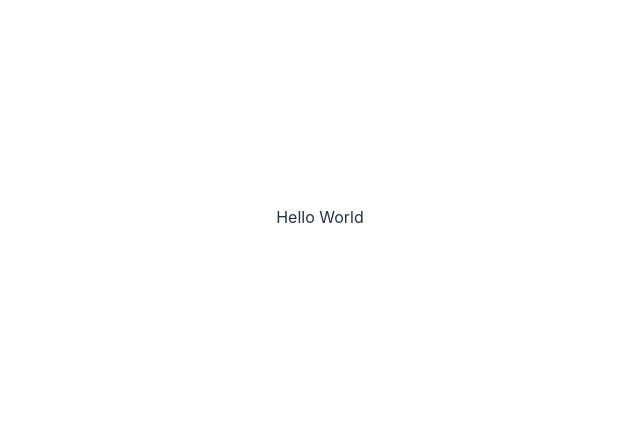
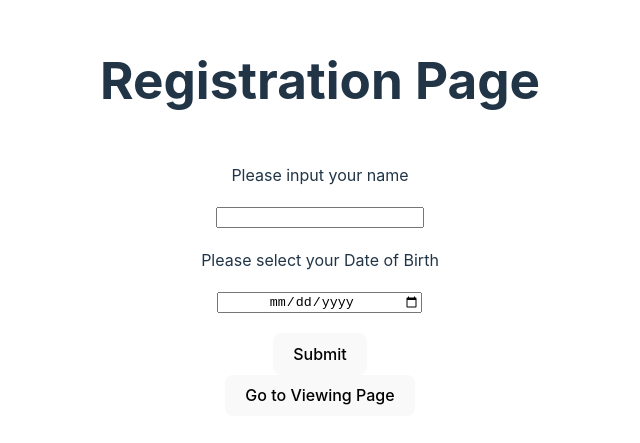
Before and after one commit to ktan185/nzpmc-mini-project, a React (Vite) app in the folder frontend/: page / in a window 1280 px wide. Shown: the part 183-626 px from the top of the page, without its empty margins (320-960 px from the left). Built offline with nearby package versions, Linux system fonts and the light colour scheme.

Commit message:
feat: implemented Registration Component

```diff
--- a/frontend/src/App.css
+++ b/frontend/src/App.css
@@ -4,3 +4,8 @@
   padding: 2rem;
   text-align: center;
 }
+
+.formContainer {
+  display: flex;
+  flex-direction: column;
+}
--- a/frontend/src/App.jsx
+++ b/frontend/src/App.jsx
@@ -1,11 +1,14 @@
 import './App.css'
+import Registration from './components/Registration.jsX'
 
 function App() {
-
   return (
-    <>
-      Hello World
-    </>
+    <div>
+      <Registration />
+      <button onClick={() => (window.location.href = '/viewing')}>
+        Go to Viewing Page
+      </button>
+    </div>
   )
 }
 
--- /dev/null
+++ b/frontend/src/components/Registration.jsx
@@ -0,0 +1,56 @@
+import { useState } from 'react'
+import styles from './registration.module.css'
+
+const Registration = () => {
+  const [name, setName] = useState('')
+  const [dob, setDob] = useState('')
+  const [submitStatus, setSubmitStatus] = useState('')
+
+  const handleSubmit = (e) => {
+    e.preventDefault()
+    console.log('Submit!', name, dob)
+
+    // Inform the user that they have succesfully submitted.
+    setSubmitStatus('Your registration has been submitted successfully.')
+
+    // Reset the input fields
+    setName('')
+    setDob('')
+  }
+
+  return (
+    <div className={styles.formContainer}>
+      <h1>Registration Page</h1>
+
+      <form className={styles.form} onSubmit={handleSubmit}>
+        <label htmlFor="name">Please input your name</label>
+        <input
+          required
+          className={styles.inputField}
+          id="name"
+          type="text"
+          name="name"
+          value={name}
+          onChange={(e) => setName(e.target.value)}
+        />
+        <label htmlFor="dob">Please select your Date of Birth</label>
+        <input
+          required
+          className={styles.dobSelect}
+          type="date"
+          id="dob"
+          name="dob"
+          value={dob}
+          placeholder="dd/mm/yyyy"
+          onChange={(e) => setDob(e.target.value)}
+        />
+        <button type="submit">Submit</button>
+        {submitStatus && (
+          <p className={styles.successMessage}>{submitStatus}</p>
+        )}
+      </form>
+    </div>
+  )
+}
+
+export default Registration
--- /dev/null
+++ b/frontend/src/components/registration.module.css
@@ -0,0 +1,24 @@
+.formContainer {
+  display: flex;
+  flex-direction: column;
+  align-items: center;
+  justify-content: space-evenly;
+  gap: 20px;
+}
+
+.form {
+  display: flex;
+  flex-direction: column;
+  align-items: center;
+  justify-content: center;
+  gap: 20px;
+}
+
+.inputField {
+  width: 200px;
+}
+
+.dobSelect {
+  width: 200px;
+  text-align: center;
+}
```
